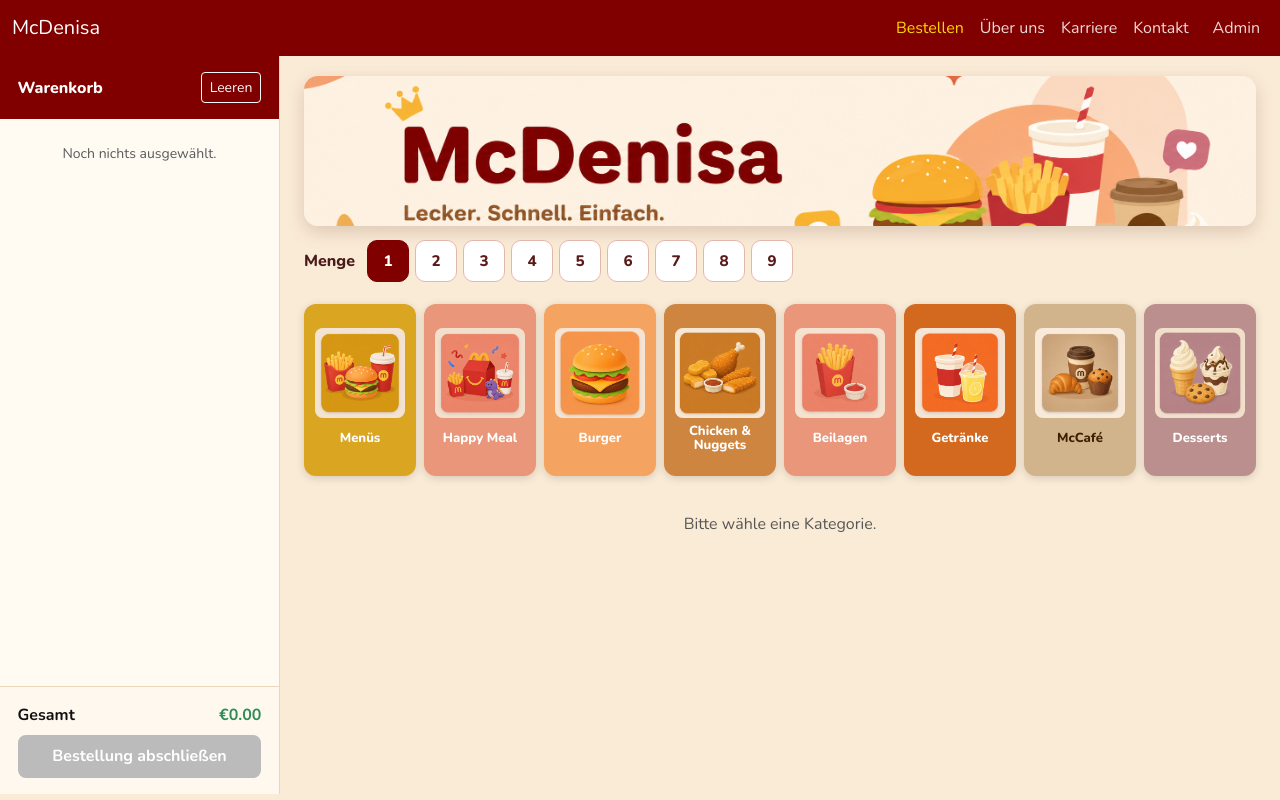
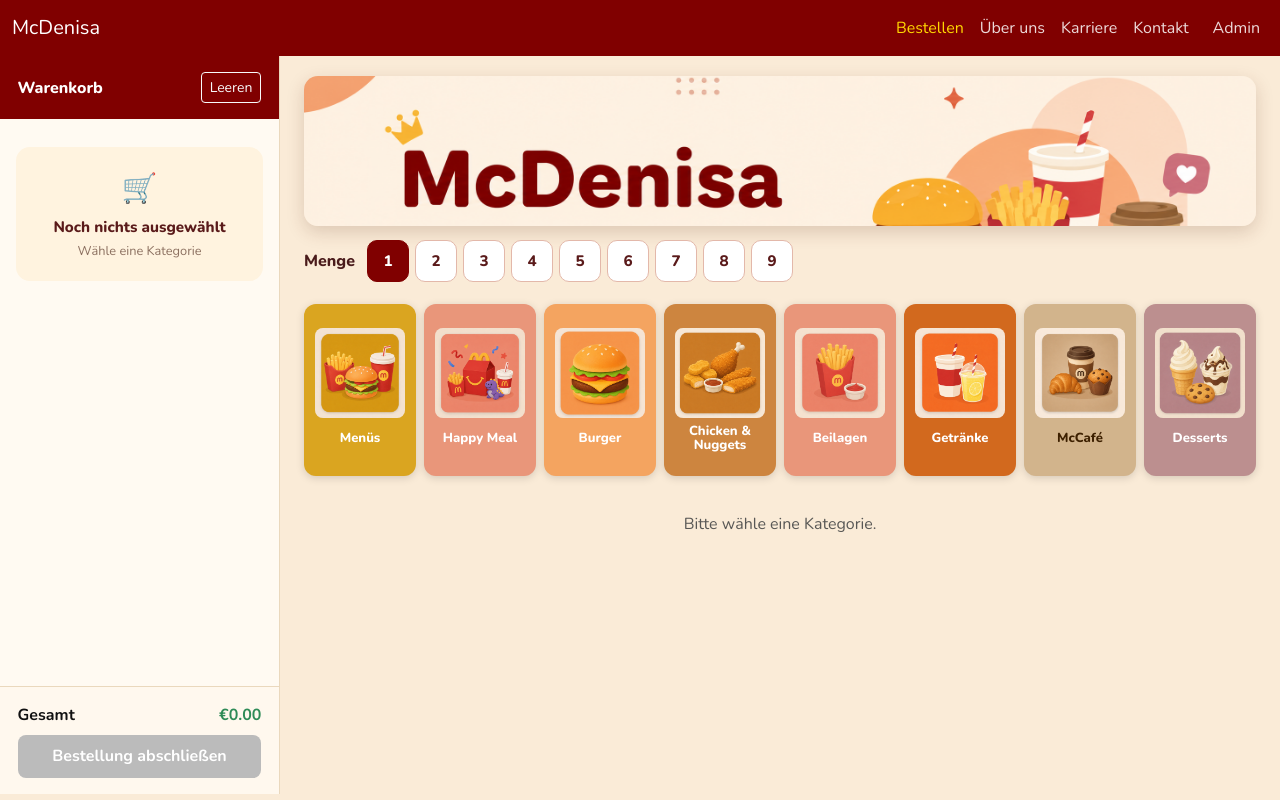
Before and after one commit to denisaandreea-a/McDenisa-Website-Pruefung, an Angular app: page /order in a window 1280 px wide. Built offline with nearby package versions, Linux system fonts and the light colour scheme.

Commit message:
Banner auf 6:1 zugeschnitten (2172×360), leerer Warenkorb aufgewertet

```diff
--- a/src/app/app.html
+++ b/src/app/app.html
@@ -1,7 +1,7 @@
 <app-navbar></app-navbar>
 @if (showBanner) {
   <div class="site-banner">
-    <img src="assets/menu/mcdenisa-banner.png" alt="McDenisa Kasse" />
+    <img src="assets/menu/mcdenisa-banner-wide.png" alt="McDenisa Kasse" />
   </div>
 }
 <router-outlet></router-outlet>
--- a/src/app/order/order.css
+++ b/src/app/order/order.css
@@ -11,9 +11,34 @@
   width: 100%;
   height: 150px;
   object-fit: cover;
-  object-position: center 40%;
+  object-position: center center;
   border-radius: 14px;
   box-shadow: 0 6px 18px rgba(87, 38, 16, 0.18);
+}
+
+.cart-empty-state {
+  margin: 28px 16px 0;
+  padding: 20px 16px;
+  border-radius: 14px;
+  background: #fff3df;
+  text-align: center;
+}
+
+.cart-empty-icon {
+  font-size: 1.8rem;
+  margin-bottom: 6px;
+}
+
+.cart-empty-text {
+  font-weight: 800;
+  color: #5a1a1a;
+  font-size: 0.95rem;
+}
+
+.cart-empty-hint {
+  color: #8c7060;
+  font-size: 0.8rem;
+  margin-top: 3px;
 }
 
 .quantity-bar {
--- a/src/app/order/order.html
+++ b/src/app/order/order.html
@@ -8,7 +8,11 @@
 
     <div class="cart-items">
       @if (items.length === 0) {
-        <p class="text-muted text-center p-4 small">Noch nichts ausgewählt.</p>
+        <div class="cart-empty-state">
+          <div class="cart-empty-icon">🛒</div>
+          <div class="cart-empty-text">Noch nichts ausgewählt</div>
+          <div class="cart-empty-hint">Wähle eine Kategorie</div>
+        </div>
       }
       @for (item of items; track item.product.id) {
         <div class="d-flex justify-content-between align-items-start px-3 py-2 border-bottom">
@@ -41,7 +45,7 @@
   <div class="pos-content">
 
     <div class="order-hero">
-      <img src="assets/menu/mcdenisa-banner.png" alt="McDenisa Kasse" title="McDenisa Kasse" />
+      <img src="assets/menu/mcdenisa-banner-wide.png" alt="McDenisa Kasse" title="McDenisa Kasse" />
     </div>
 
     <div class="quantity-bar">
--- a/src/styles.css
+++ b/src/styles.css
@@ -35,7 +35,7 @@ body {
   height: 100%;
   display: block;
   object-fit: cover;
-  object-position: center 40%;
+  object-position: center center;
 }
 
 .pos-layout {
```
Also changed, not shown: public/assets/menu/mcdenisa-banner-wide.png (added).
